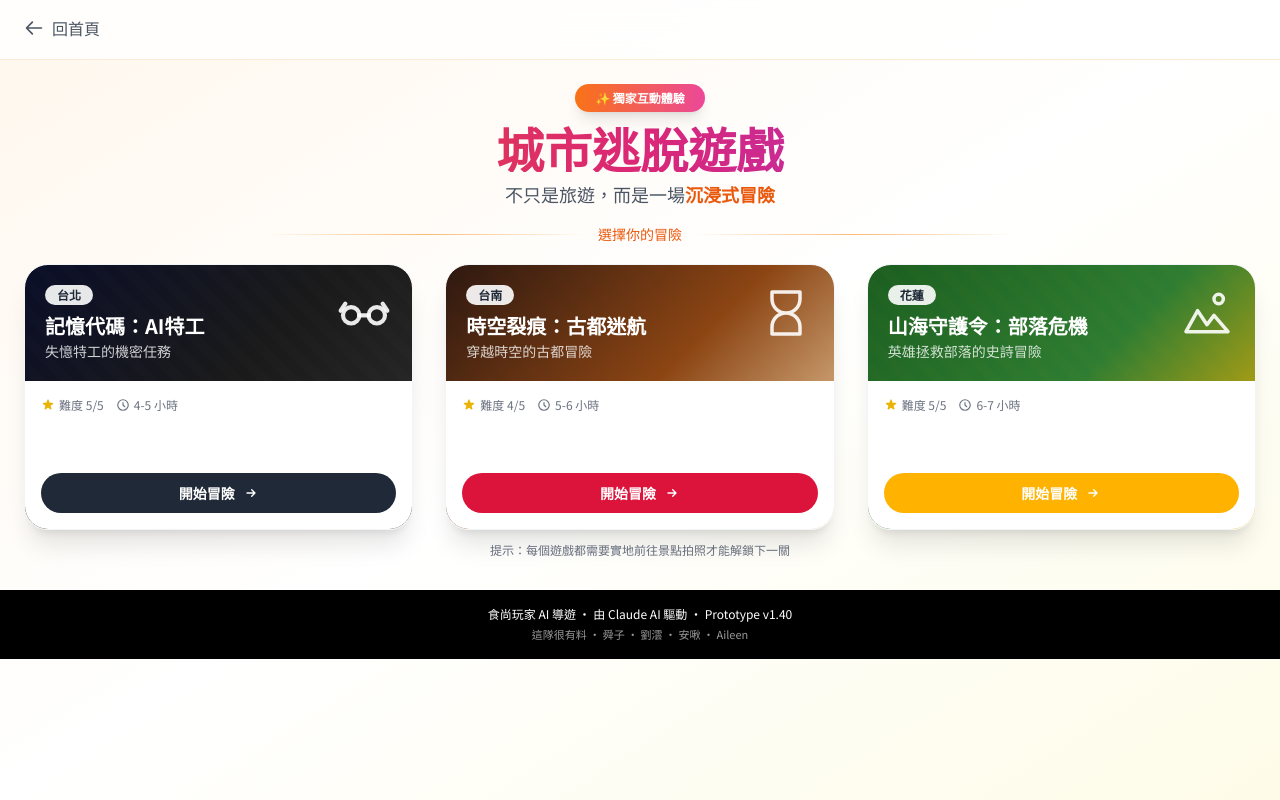
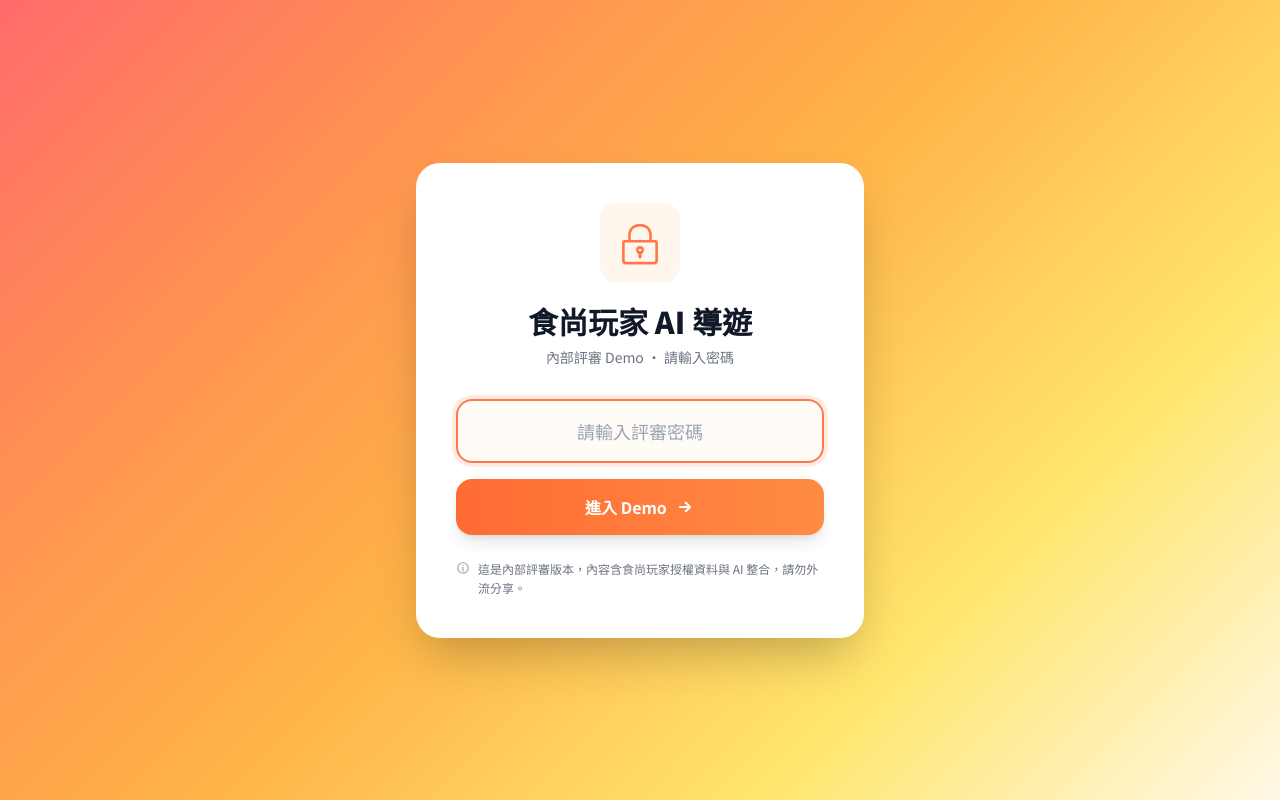
Before and after one commit to AileenMeow/supertaste-ai-curator, a React (Vite) app: page /escape-game/1/complete in a window 1280 px wide. Before the commit this address led to /escape-game. Built offline with nearby package versions, Linux system fonts and the light colour scheme; no server answers; a web font is replaced by a local one.

Commit message:
feat: password gate (tvbs2026) for reviewer demo

```diff
--- a/src/App.jsx
+++ b/src/App.jsx
@@ -1,5 +1,6 @@
 import { BrowserRouter, Routes, Route } from 'react-router-dom';
 import ScrollToTop from './components/ScrollToTop';
+import PasswordGate from './components/PasswordGate';
 import HomePage from './pages/HomePage';
 import ItineraryPage from './pages/ItineraryPage';
 import ExplorePage from './pages/ExplorePage';
@@ -10,6 +11,7 @@ import GameComplete from './pages/EscapeGame/GameComplete';
 
 export default function App() {
   return (
+    <PasswordGate>
     <BrowserRouter>
       <ScrollToTop />
       <Routes>
@@ -22,5 +24,6 @@ export default function App() {
         <Route path="/escape-game/:city/complete" element={<GameComplete />} />
       </Routes>
     </BrowserRouter>
+    </PasswordGate>
   );
 }
--- /dev/null
+++ b/src/components/PasswordGate.jsx
@@ -0,0 +1,95 @@
+import { useState, useEffect } from 'react';
+import { HdLock, HdInfo } from './icons/HandDrawn';
+
+const STORAGE_KEY = 'supertaste_gate_v1';
+const PASSWORD = 'tvbs2026';
+
+export default function PasswordGate({ children }) {
+  const [unlocked, setUnlocked] = useState(false);
+  const [input, setInput] = useState('');
+  const [error, setError] = useState(false);
+  const [shake, setShake] = useState(false);
+
+  useEffect(() => {
+    if (localStorage.getItem(STORAGE_KEY) === 'ok') setUnlocked(true);
+  }, []);
+
+  const handleSubmit = (e) => {
+    e.preventDefault();
+    if (input.trim() === PASSWORD) {
+      localStorage.setItem(STORAGE_KEY, 'ok');
+      setUnlocked(true);
+    } else {
+      setError(true);
+      setShake(true);
+      setTimeout(() => setShake(false), 500);
+    }
+  };
+
+  if (unlocked) return children;
+
+  return (
+    <div className="min-h-screen flex items-center justify-center p-6"
+      style={{ background: 'linear-gradient(135deg, #FF6B6B 0%, #FF8E53 22%, #FFB347 48%, #FFE66D 75%, #FFF8E7 100%)' }}>
+      <div className={`bg-white rounded-3xl shadow-2xl max-w-md w-full p-8 sm:p-10 ${shake ? 'animate-gate-shake' : 'fade-in-up'}`}>
+        {/* Lock icon */}
+        <div className="flex justify-center mb-5">
+          <div className="w-20 h-20 rounded-2xl bg-orange-50 flex items-center justify-center">
+            <HdLock size={56} color="#FF7847" />
+          </div>
+        </div>
+
+        {/* Heading */}
+        <h1 className="text-2xl sm:text-3xl font-black text-center text-gray-900 mb-2">食尚玩家 AI 導遊</h1>
+        <p className="text-center text-gray-500 text-sm mb-8">內部評審 Demo · 請輸入密碼</p>
+
+        {/* Form */}
+        <form onSubmit={handleSubmit} className="space-y-4">
+          <input
+            type="password"
+            value={input}
+            onChange={(e) => { setInput(e.target.value); if (error) setError(false); }}
+            placeholder="請輸入評審密碼"
+            autoFocus
+            className={`w-full px-5 py-4 rounded-2xl border-2 text-lg text-center transition-all outline-none ${
+              error
+                ? 'border-red-400 bg-red-50 text-red-700 focus:border-red-500'
+                : 'border-gray-200 focus:border-[#FF7847] focus:bg-orange-50/40 focus:shadow-[0_0_0_4px_rgba(255,120,71,0.15)]'
+            }`}
+          />
+          {error && (
+            <p className="text-red-500 text-sm text-center font-medium">密碼錯誤，請再試一次</p>
+          )}
+
+          <button type="submit"
+            className="w-full bg-gradient-to-r from-[#FF6B35] to-[#FF8C42] hover:from-[#E04400] hover:to-[#FF6B35] text-white font-bold py-4 rounded-2xl shadow-lg hover:shadow-xl hover:scale-[1.02] transition-all flex items-center justify-center gap-2">
+            進入 Demo
+            <svg className="w-5 h-5" fill="none" stroke="currentColor" viewBox="0 0 24 24">
+              <path strokeLinecap="round" strokeLinejoin="round" strokeWidth={2.5} d="M13 7l5 5m0 0l-5 5m5-5H6" />
+            </svg>
+          </button>
+        </form>
+
+        {/* Notice */}
+        <div className="mt-6 flex items-start gap-2 text-gray-500 text-xs leading-relaxed">
+          <div className="flex-shrink-0 mt-0.5">
+            <HdInfo size={14} color="#9ca3af" />
+          </div>
+          <p>這是內部評審版本，內容含食尚玩家授權資料與 AI 整合，請勿外流分享。</p>
+        </div>
+      </div>
+
+      {/* Shake animation */}
+      <style>{`
+        @keyframes gate-shake {
+          0%, 100% { transform: translateX(0); }
+          20% { transform: translateX(-12px); }
+          40% { transform: translateX(12px); }
+          60% { transform: translateX(-8px); }
+          80% { transform: translateX(8px); }
+        }
+        .animate-gate-shake { animation: gate-shake 0.5s ease-in-out; }
+      `}</style>
+    </div>
+  );
+}
--- a/src/components/icons/HandDrawn.jsx
+++ b/src/components/icons/HandDrawn.jsx
@@ -144,6 +144,18 @@ export const HdThinking = ({ size = 80, color = '#9ca3af' }) => (
   </svg>
 );
 
+export const HdLock = ({ size = 64, color = '#FF7847' }) => (
+  <svg width={size} height={size} viewBox="0 0 64 64" {...base} stroke={color} strokeWidth="3">
+    {/* Shackle (slightly wobbly) */}
+    <path d="M20 28 Q19 18 24 14 Q32 9 40 14 Q45 18 44 28" />
+    {/* Body */}
+    <path d="M14 30 Q13 30 13 32 L13 52 Q13 55 16 55 L48 55 Q51 55 51 52 L51 32 Q51 30 50 30 Z" />
+    {/* Keyhole */}
+    <circle cx="32" cy="40" r="3" />
+    <path d="M32 43 L32 48" strokeWidth="3.5" />
+  </svg>
+);
+
 export const HdRefresh = ({ size = 18, color = '#FF7847' }) => (
   <svg width={size} height={size} viewBox="0 0 24 24" {...base} stroke={color} strokeWidth="2.4">
     <path d="M20 6 Q17 3 12 3 Q5 3 4 11" />
```
